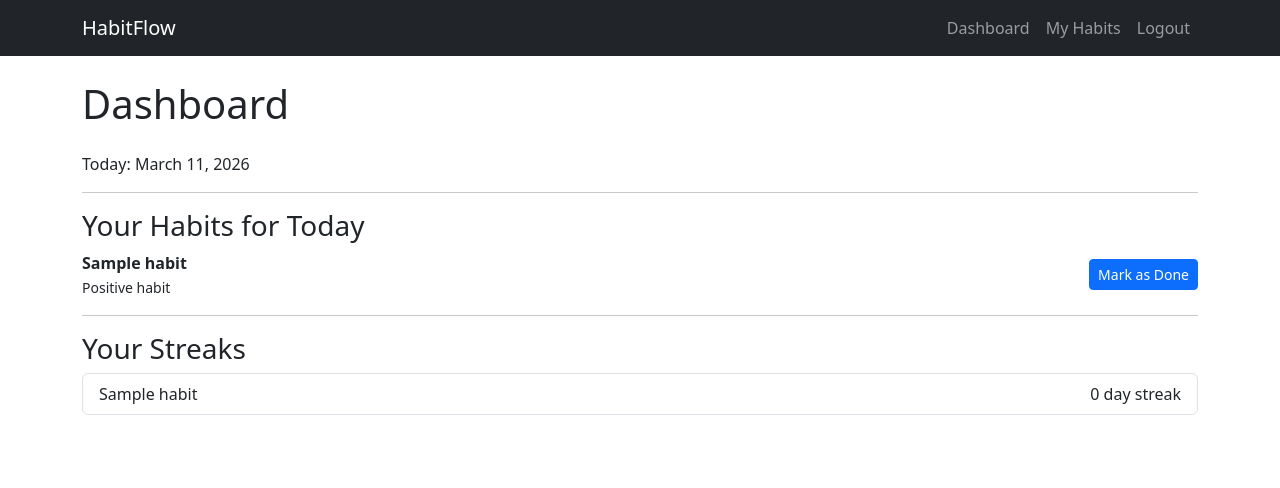
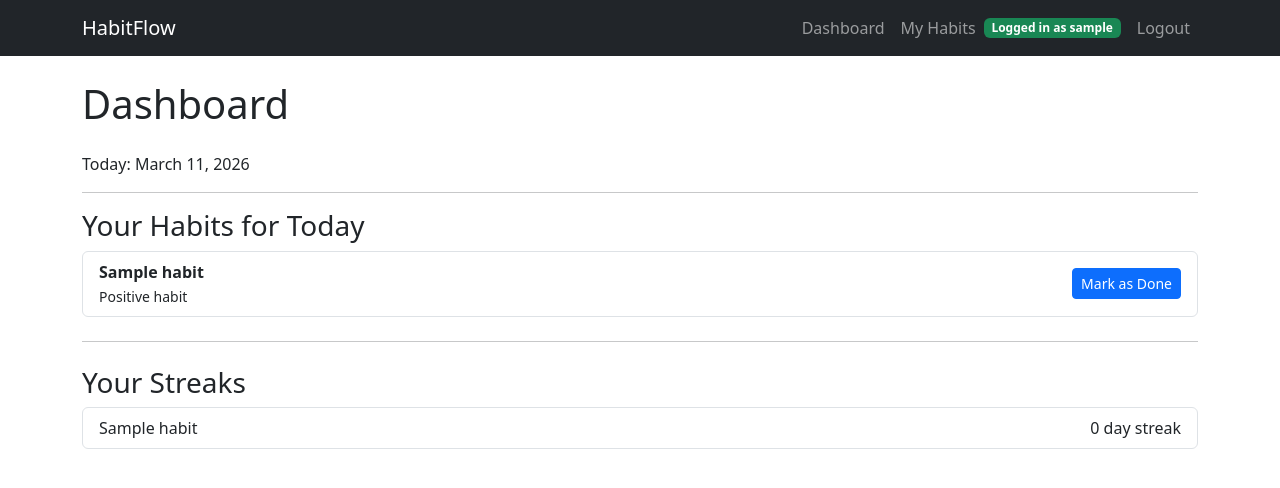
Before and after one commit to thejog2/habitflow, a Django app: page /dashboard/ in a window 1280 px wide. Shown: the top 488 px of the page. Run offline with Django 5.2, Linux system fonts and the light colour scheme; a user stored in the database is signed in; tables that the repository leaves empty hold one stand-in row (values such as "Sample post").

Commit message:
tweaked dashboard and base HTMLs to be more semantic

```diff
--- a/templates/base.html
+++ b/templates/base.html
@@ -43,6 +43,13 @@
                             <a class="nav-link" href="/admin/">Admin Dashboard</a>
                         </li>
                         {% endif %}
+
+                        <!-- Logged In Badge -->
+                        <li class="nav-item d-flex align-items-center">
+                            <span class="badge bg-success me-2">
+                                Logged in as {{ user.username }}
+                            </span>
+                        </li>
 
                         <!-- Logout -->
                         <li class="nav-item">
--- a/templates/dashboard.html
+++ b/templates/dashboard.html
@@ -10,6 +10,8 @@
 
 <h3>Your Habits for Today</h3>
 
+{% if habits_today %}
+<ul class="list-group mb-4">
     {% for item in habits_today %}
     {% with habit=item.habit %}
     <li class="list-group-item d-flex justify-content-between align-items-center">
@@ -30,14 +32,16 @@
                 {% endif %}
             </a>
             {% endif %}
-
         </div>
     </li>
     {% endwith %}
     {% endfor %}
+</ul>
+{% else %}
+<p>You have no active habits today.</p>
+{% endif %}
 
-
-<hr>
+<hr class="mb-4">
 
 <h3>Your Streaks</h3>
 
```
Lines whose indentation alone changed are shown as unchanged.
